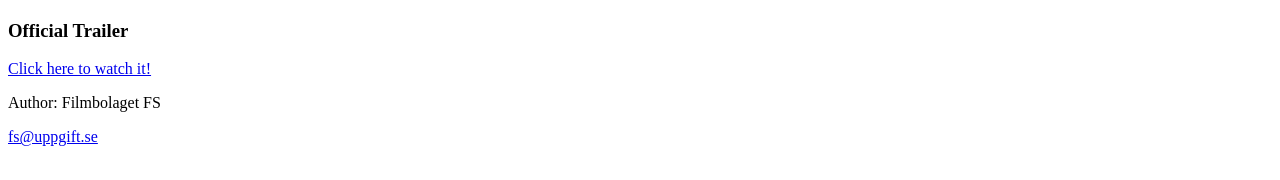
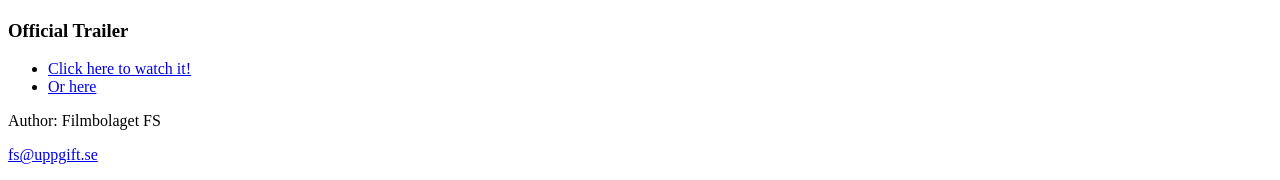
Before and after one commit to fadimashan/SkelettF-rEnFilm, a plain HTML site: page SkelettFörFilm/index.html in a window 1280 px wide. Shown: the part 728-908 px from the top of the page. Drawn offline with Linux system fonts and the light colour scheme.

Commit message:
Add list

```diff
--- a/SkelettFörFilm/index.html
+++ b/SkelettFörFilm/index.html
@@ -23,8 +23,12 @@
         groundbreaking novel comes to Netflix on October 23rd, starring Anya Taylor-Joy.</p>
     <iframe src="https://www.youtube.com/embed/CDrieqwSdgI"></iframe>
     <h3>Official Trailer</h3>
-    <a href="https://themovie123.org/series/the-queens-gambit/">Click here to watch it!</a>
-
+    <nav>
+        <ul>
+          <li> <a href="https://themovie123.org/series/the-queens-gambit/">Click here to watch it!</a></li>
+          <li> <a href="https://fffmovies.to/series/the-queens-gambit/">Or here</a></li>
+        </ul>
+      </nav>
 
     <footer>
         <p>Author: Filmbolaget FS</p>
```
